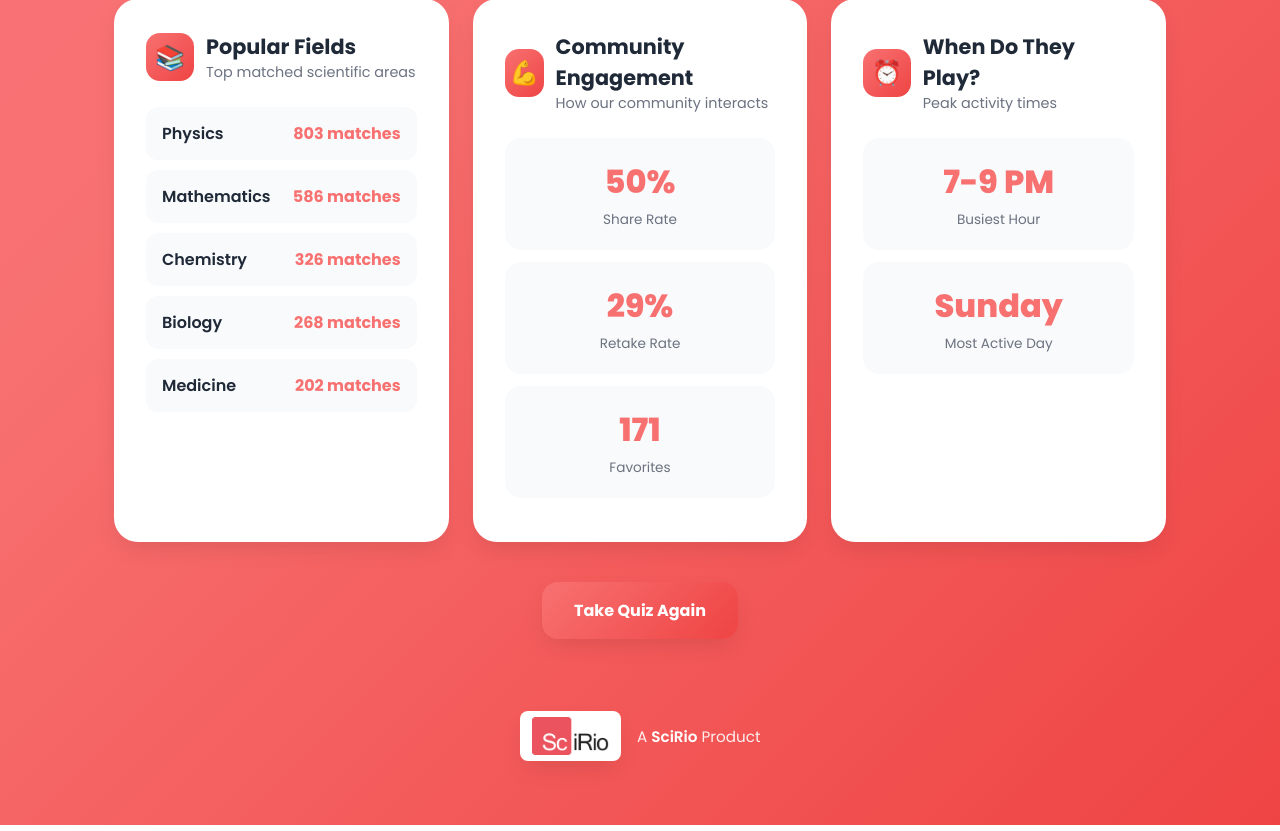
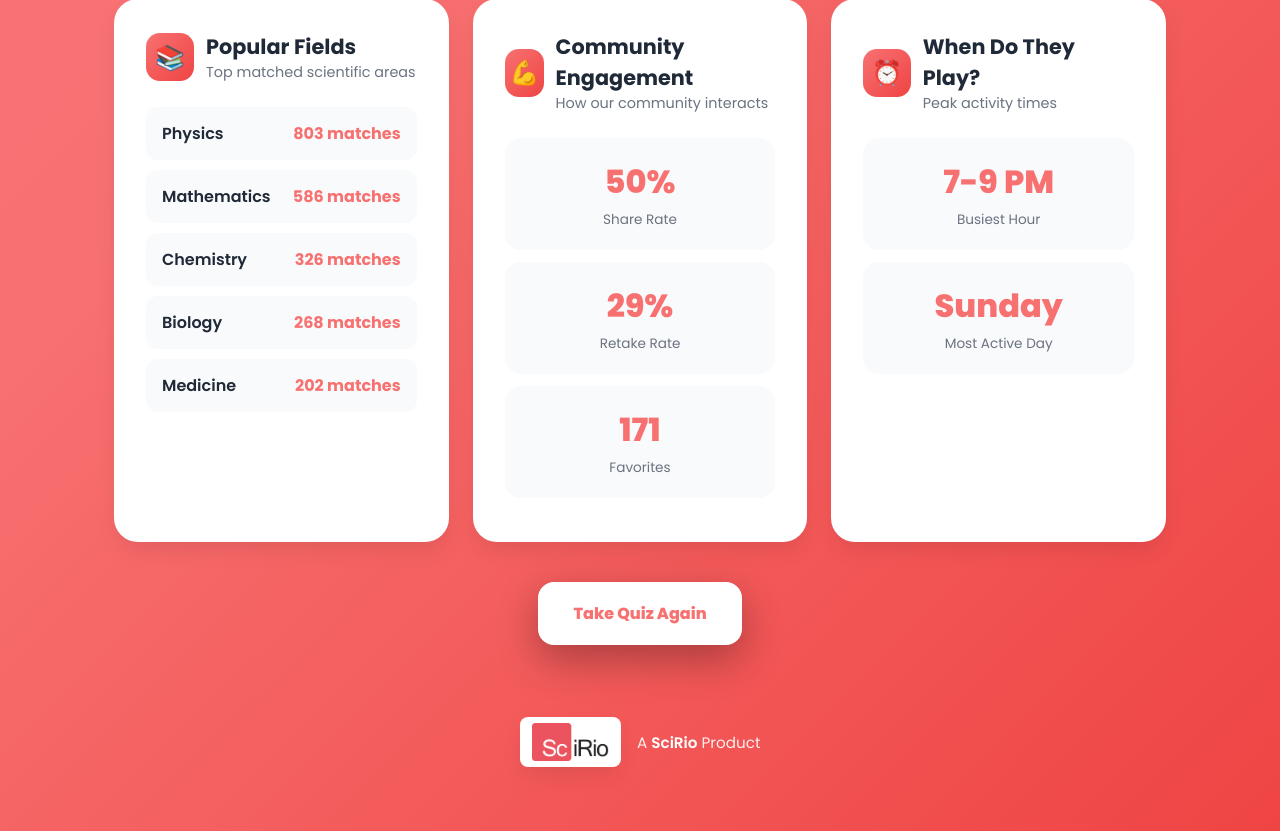
Before and after one commit to SriramKintada/Scientist-twin, a Flask app: page /analytics in a window 1280 px wide. Shown: the part 1424-2255 px from the top of the page. Run offline with Flask 3, Linux system fonts and the light colour scheme.

Commit message:
Fix analytics: prevent match-rate overflow, improve Take Quiz Again visibility with white background, zoom in WhatsApp icon

```diff
--- a/templates/analytics.html
+++ b/templates/analytics.html
@@ -183,6 +183,8 @@
             border-radius: 100px;
             font-weight: 700;
             font-size: 0.85em;
+            flex-shrink: 0;
+            white-space: nowrap;
         }
 
         /* Live Activity */
@@ -332,8 +334,16 @@
         }
 
         .btn-primary {
-            background: linear-gradient(135deg, var(--coral) 0%, var(--coral-dark) 100%);
-            color: white;
+            background: white;
+            color: var(--coral);
+            border: 3px solid white;
+            box-shadow: 0 15px 40px rgba(0, 0, 0, 0.3);
+            font-weight: 800;
+        }
+
+        .btn-primary:hover {
+            transform: translateY(-4px);
+            box-shadow: 0 20px 50px rgba(0, 0, 0, 0.4);
         }
 
         /* Footer */
--- a/templates/index_v3.html
+++ b/templates/index_v3.html
@@ -1243,7 +1243,7 @@
                             <span><img src="/static/instagram.avif" alt="Instagram" style="width: 20px; height: 20px; object-fit: contain;"></span><span>Instagram</span>
                         </button>
                         <button class="share-btn" onclick="shareWhatsApp()" title="Share on WhatsApp">
-                            <span><img src="/static/whatsapp.png" alt="WhatsApp" style="width: 20px; height: 20px; object-fit: contain;"></span><span>WhatsApp</span>
+                            <span><img src="/static/whatsapp.png" alt="WhatsApp" style="width: 24px; height: 24px; object-fit: cover; border-radius: 4px;"></span><span>WhatsApp</span>
                         </button>
                         <button class="share-btn" onclick="shareLinkedIn()" title="Share on LinkedIn">
                             <span>in</span><span>LinkedIn</span>
```
